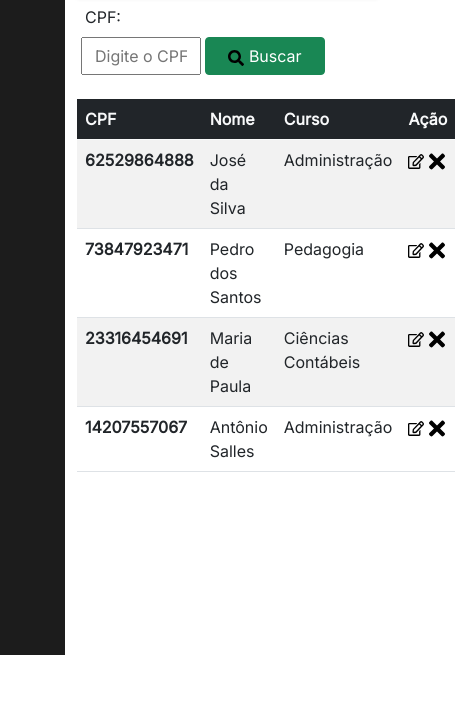
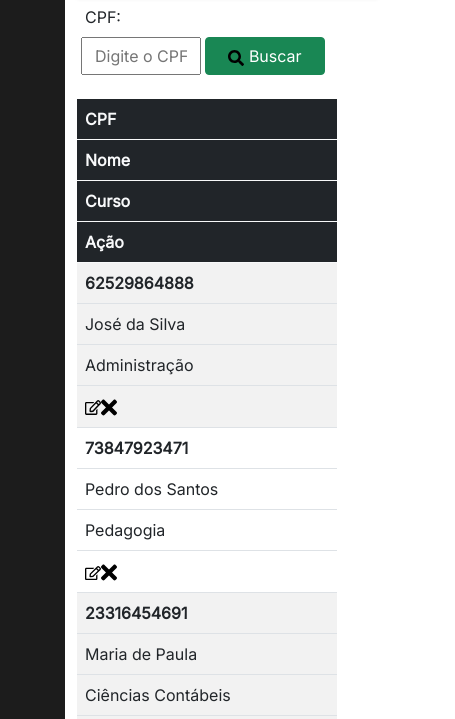
Before and after one commit to adrianodisam/testUnip, a plain HTML site: page index.html in a window 390 px wide. Shown: the part 125-844 px from the top of the page, 455 px wide, since content can reach past the window. Drawn offline with nearby package versions, Linux system fonts and the light colour scheme; no server answers.

Commit message:
media queries dispositivos pequenos

```diff
--- a/index.html
+++ b/index.html
@@ -21,20 +21,22 @@
       <nav class="col-2">
         Nav
       </nav>
-      <section id="dados" class="col">
+
+      <section class="col" id="dados">
         <h4 class=" p-2 shadow-sm"> Buscar aluno</h4>
         <label class=" form-label ms-2 ">CPF:</label>
         <div class="row">
           <input type="text" id="inputCpf" class=" col-3  ms-3" placeholder="Digite o CPF">
           <button class="btn btn-success col-2  ms-1  type=" button" id="btnBuscar"><img src="./svg/search-solid.svg" id="search"> Buscar</button>
         </div>
+        <div>
           <table class="table mt-4 table-striped">
             <thead>
-            <tr class="text-light bg-dark">
+              <tr class="text-light bg-dark editle">
                 <th scope="col">CPF</th>
                 <th scope="col">Nome</th>
                 <th scope="col">Curso</th>
-              <th scope="col">Ação</th>
+                <th class="edit" scope="col">Ação</th>
               </tr>
             </thead>
             <tbody>
@@ -47,8 +49,8 @@
               <tr>
                 <th scope="row">73847923471</th>
                 <td>Pedro dos Santos</td>
-              <td>Pedagogia</td>
-              <td><a href=""><img src="./svg/edit-regular.svg"></a> <a href=""><img src="./svg/times-solid.svg"></a></td>
+                <td ">Pedagogia</td>
+                <td><a href=""><img src=" ./svg/edit-regular.svg"></a> <a href=""><img src="./svg/times-solid.svg"></a></td>
               </tr>
 
               <tr>
@@ -61,11 +63,13 @@
                 <th scope="row">14207557067</th>
                 <td>Antônio Salles</td>
                 <td>Administração</td>
-              <td><a href=""><img src="./svg/edit-regular.svg"></a> <a href=""><img src="./svg/times-solid.svg"></a></td>
+                <td "><a href=""><img src=" ./svg/edit-regular.svg"></a> <a href=""><img src="./svg/times-solid.svg"></a></td>
               </tr>
             </tbody>
           </table>
+        </div>
       </section>
+
     </div>
   </div>
   <script src="./script/index.js"></script>
--- a/style/style.css
+++ b/style/style.css
@@ -21,6 +21,7 @@ img {
 
 @media (max-width: 800px) {
   #dados {
+    overflow: hidden;
     width: 300px;
   }
   #inputCpf {
@@ -29,4 +30,19 @@ img {
   #btnBuscar {
     width: 120px;
   }
+  .edit {
+    display: inline;
+  }
 }
+@media (max-width: 450px) {
+  th,
+  td,
+  tr {
+    width: 260px;
+    display: flex;
+    flex-wrap: wrap;
+  }
+  nav {
+    height: 1200px;
+  }
+}
```
Lines whose indentation alone changed are shown as unchanged.
